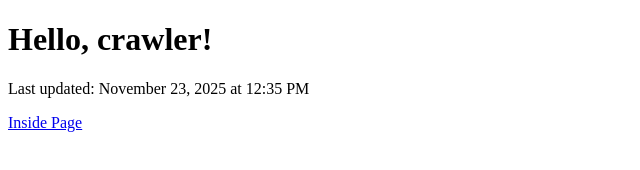
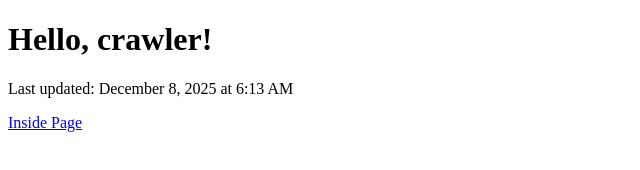
Before and after one commit to erez-pfpt/crawler-test-site, a plain HTML site: page index.html in a window 1280 px wide. Shown: the full height of the page, 0-640 px from the left. Drawn offline with Linux system fonts and the light colour scheme.

Commit message:
Updated safely via Java client

```diff
--- a/index.html
+++ b/index.html
@@ -6,7 +6,7 @@
  </head>
  <body>
   <h1>Hello, crawler!</h1>
-  <p>Last updated: November 23, 2025 at 12:35 PM</p>
+  <p>Last updated: December 8, 2025 at 6:13 AM</p>
   <p><a href="/crawler-test-site/inside.html">Inside Page</a></p>
  </body>
 </html>
```
